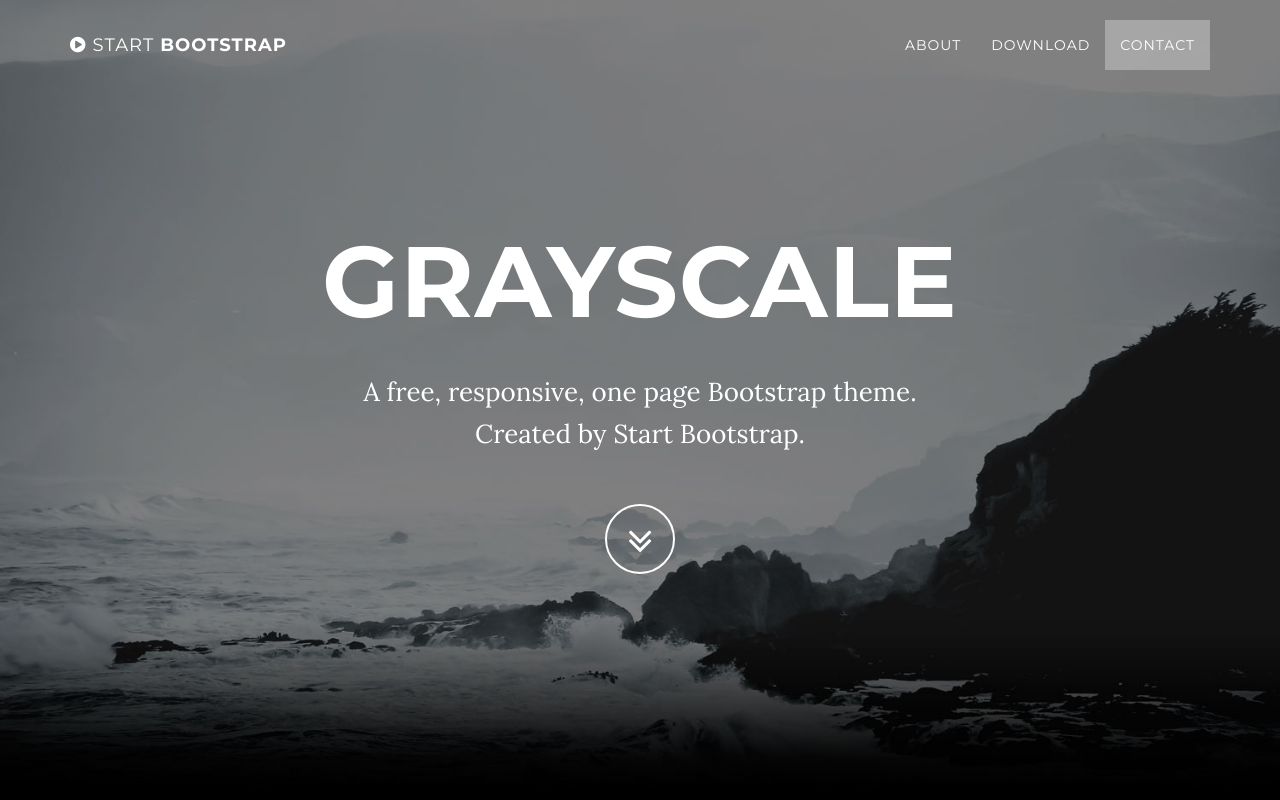
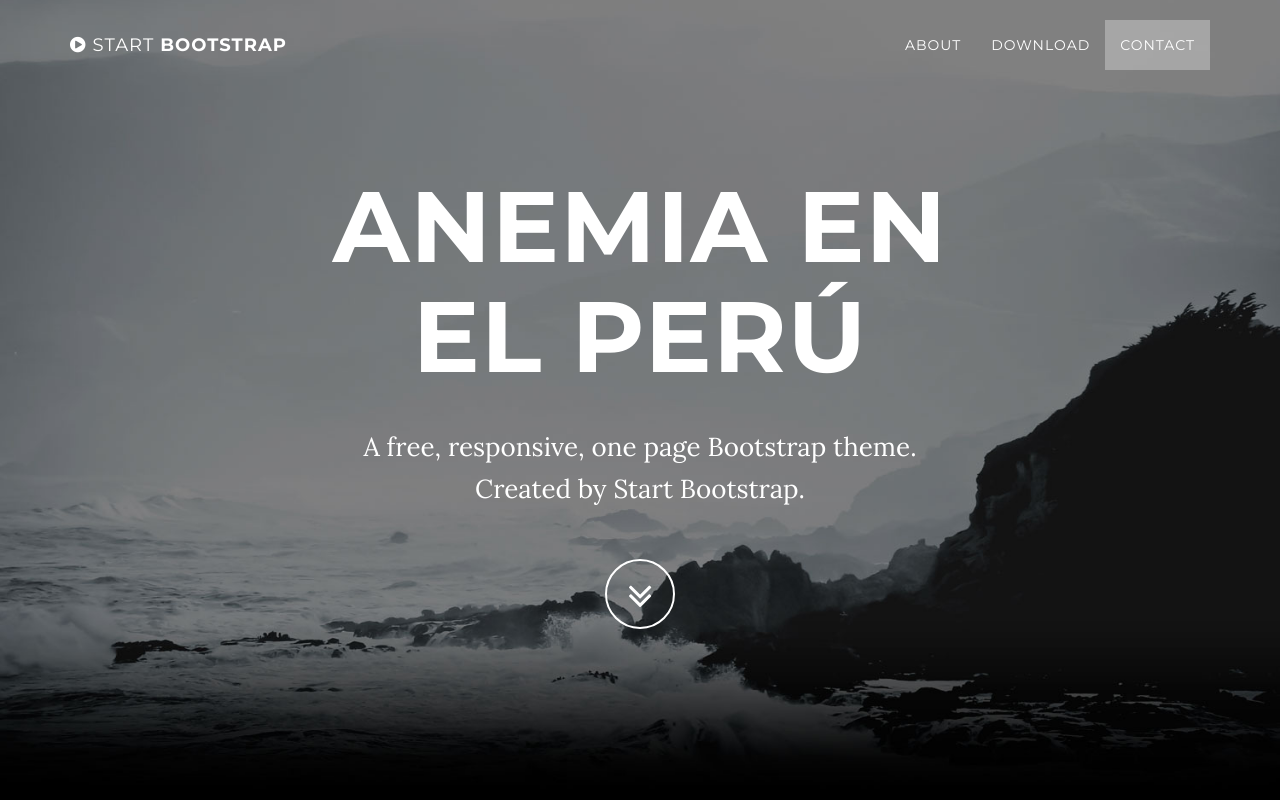
Before and after one commit to PolarDown/amalgama, a website: page index.html in a window 1280 px wide. Shown: the top 800 px of the page. Drawn offline with nearby package versions, Linux system fonts and the light colour scheme; some packages are replaced by stand-ins of ours.

Commit message:
Update index.html

```diff
--- a/index.html
+++ b/index.html
@@ -74,7 +74,7 @@
             <div class="container">
                 <div class="row">
                     <div class="col-md-8 col-md-offset-2">
-                        <h1 class="brand-heading">Grayscale</h1>
+                        <h1 class="brand-heading">ANEMIA EN EL PERÚ</h1>
                         <p class="intro-text">A free, responsive, one page Bootstrap theme.
                             <br>Created by Start Bootstrap.</p>
                         <a href="#about" class="btn btn-circle page-scroll">
```
